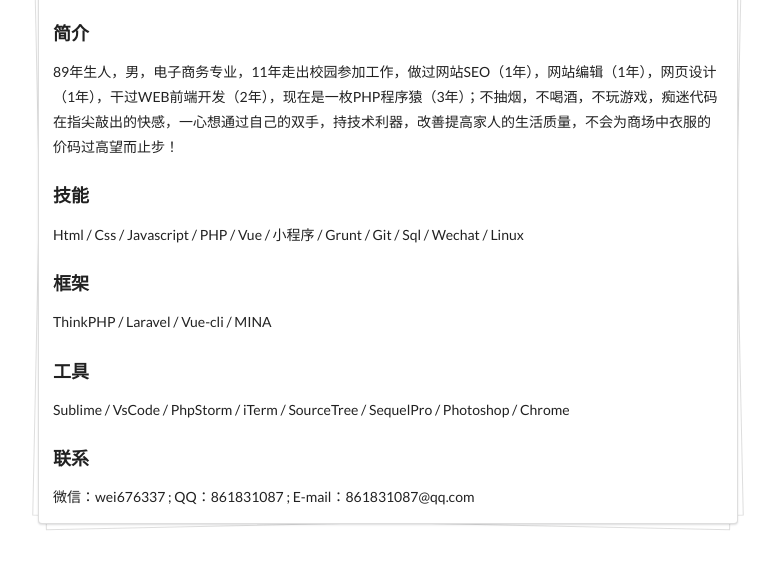
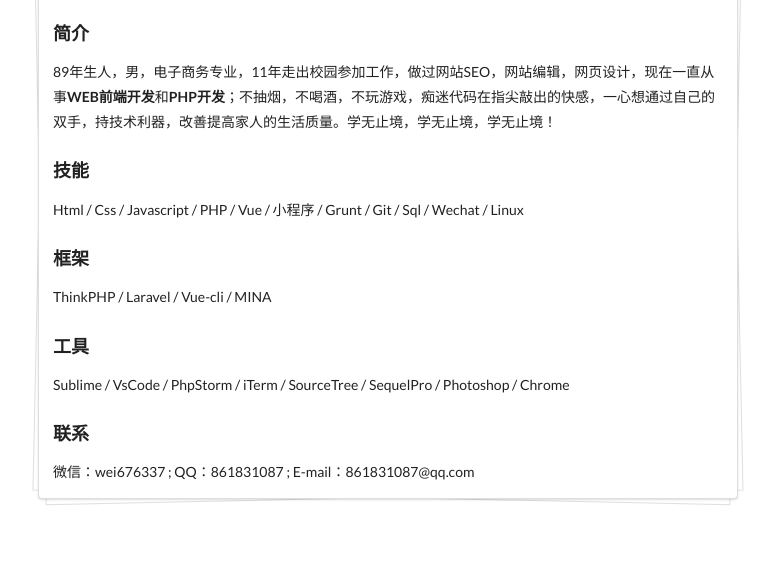
Before and after one commit to whlno1/whlno1.github.io, a plain HTML site: page index.html in a window 1280 px wide. Shown: the part 231-800 px from the top of the page, without its empty margins (252-1027 px from the left). Drawn offline with nearby package versions, Linux system fonts and the light colour scheme.

Commit message:
Update index.html

```diff
--- a/index.html
+++ b/index.html
@@ -10,7 +10,7 @@
         <div class="ui piled segment">
 	    <img class="ui centered small circular image" src="https://avatars2.githubusercontent.com/u/10330819?s=460&v=4">
             <h3>简介</h3>
-            <p style="margin-top: 10px; line-height: 25px;">89年生人，男，电子商务专业，11年走出校园参加工作，做过网站SEO（1年），网站编辑（1年），网页设计（1年），干过WEB前端开发（2年），现在是一枚PHP程序猿（3年）；不抽烟，不喝酒，不玩游戏，痴迷代码在指尖敲出的快感，一心想通过自己的双手，持技术利器，改善提高家人的生活质量，不会为商场中衣服的价码过高望而止步！</p>
+            <p style="margin-top: 10px; line-height: 25px;">89年生人，男，电子商务专业，11年走出校园参加工作，做过网站SEO，网站编辑，网页设计，现在一直从事<strong>WEB前端开发</strong>和<strong>PHP开发</strong>；不抽烟，不喝酒，不玩游戏，痴迷代码在指尖敲出的快感，一心想通过自己的双手，持技术利器，改善提高家人的生活质量。学无止境，学无止境，学无止境！</p>
             <h3>技能</h3>
             <p style="margin-top: 10px; line-height: 25px;">Html / Css / Javascript / PHP / Vue / 小程序 / Grunt / Git / Sql / Wechat / Linux</p>
             <h3>框架</h3>
```
